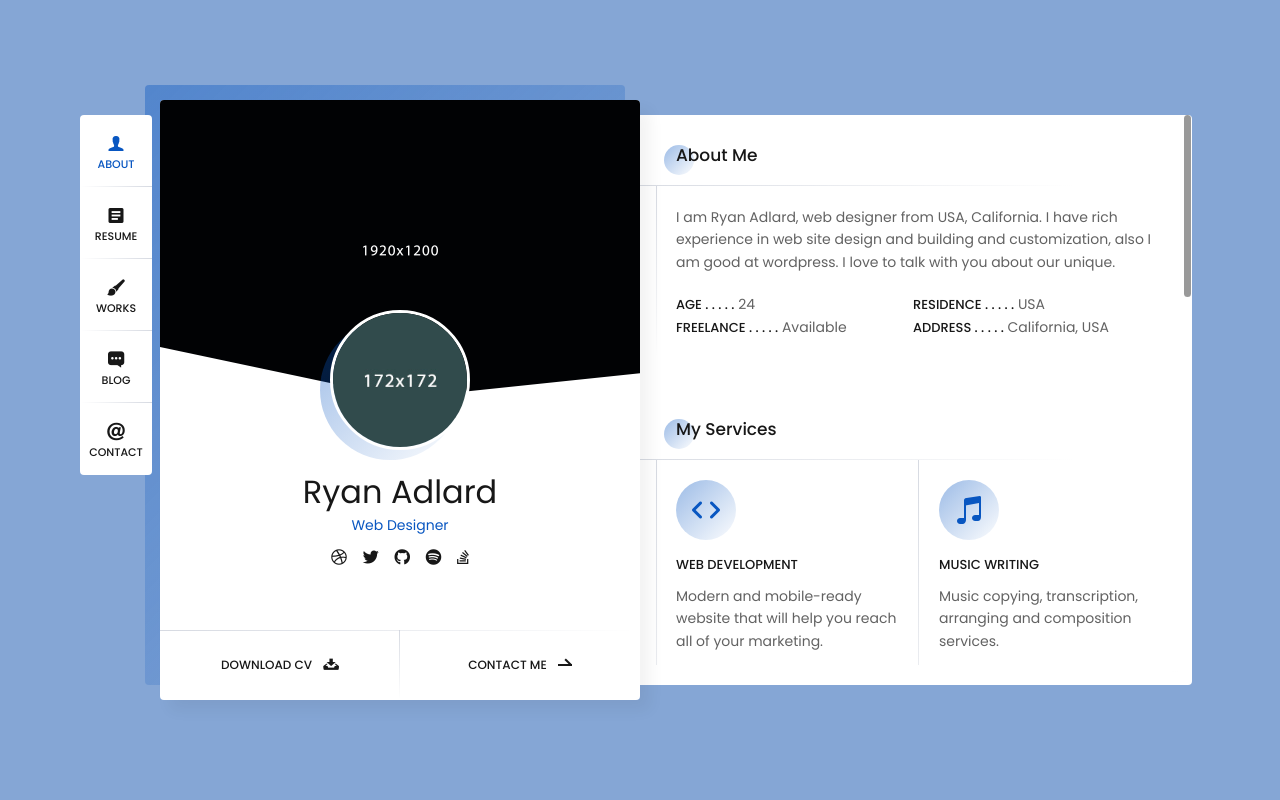
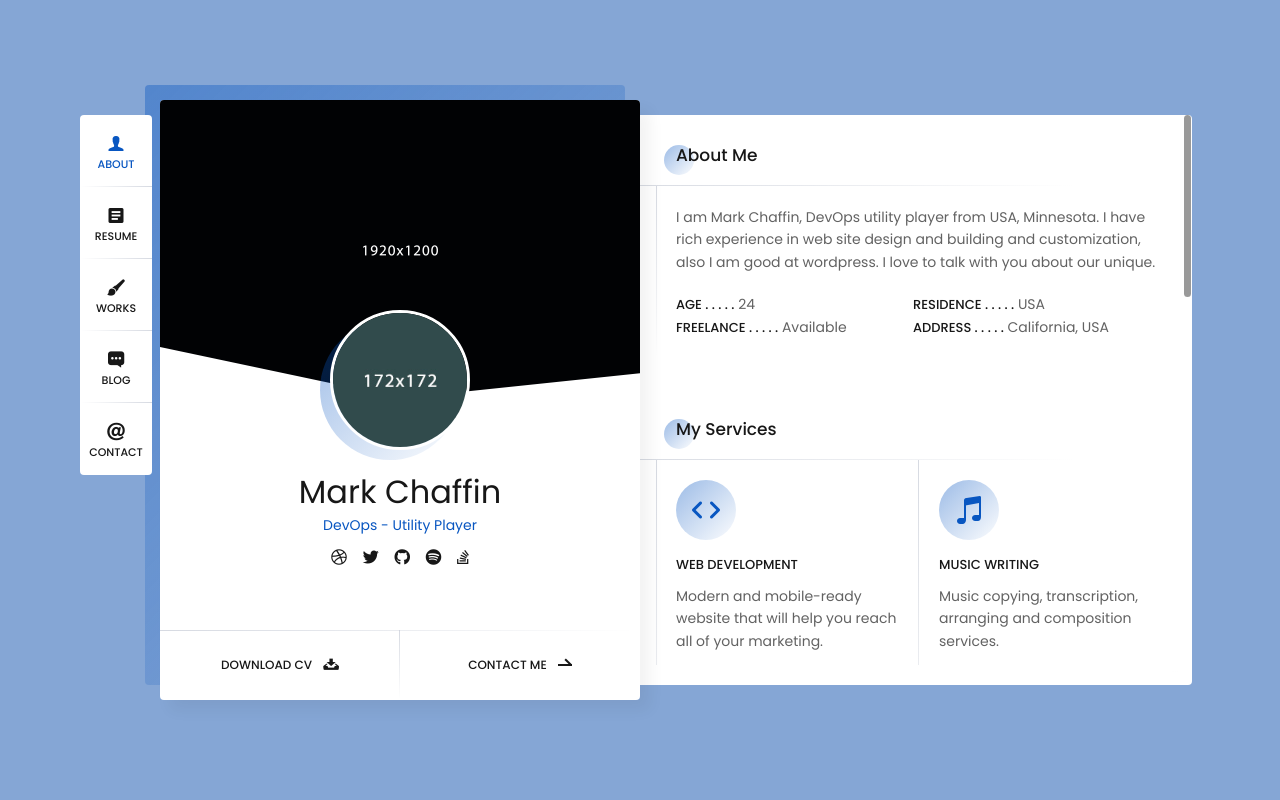
Before and after one commit to mchaffin/Portfolio, a plain HTML site: page index.html in a window 1280 px wide. Drawn offline with Linux system fonts and the light colour scheme; some packages are replaced by stand-ins of ours; files whose address does not match are found by name.

Commit message:
Scrubbing off templates

```diff
--- a/index.html
+++ b/index.html
@@ -7,7 +7,7 @@
 	-->
 	<meta charset="UTF-8" />
 	<meta http-equiv="X-UA-Compatible" content="IE=edge">
-	<title>Ryan - vCard / Resume / CV Template</title>
+	<title>Mark - vCard / Resume / CV Template</title>
 	<meta name="viewport" content="width=device-width, initial-scale=1, maximum-scale=1" />
 	<meta name="description" content="vCard & Resume Template" />
 	<meta name="keywords" content="vcard, resposnive, resume, personal, card, cv, cards, portfolio" />
@@ -126,8 +126,8 @@
 					</div>
 
 					<!-- profile titles -->
-					<div class="title">Ryan Adlard</div>
-					<div class="subtitle">Web Designer</div>
+					<div class="title">Mark Chaffin</div>
+					<div class="subtitle">DevOps - Utility Player</div>
 
 					<!-- profile socials -->
 					<div class="social">
@@ -173,7 +173,7 @@
 							<div class="col col-d-12 col-t-12 col-m-12 border-line-v">
 								<div class="text-box">
 									<p>
-										I am Ryan Adlard, web designer from USA, California. I have rich experience in
+										I am Mark Chaffin, DevOps utility player from USA, Minnesota. I have rich experience in
 										web site design and building and customization, also I am good at wordpress.
 										I love to talk with you about our unique.
 									</p>
```
